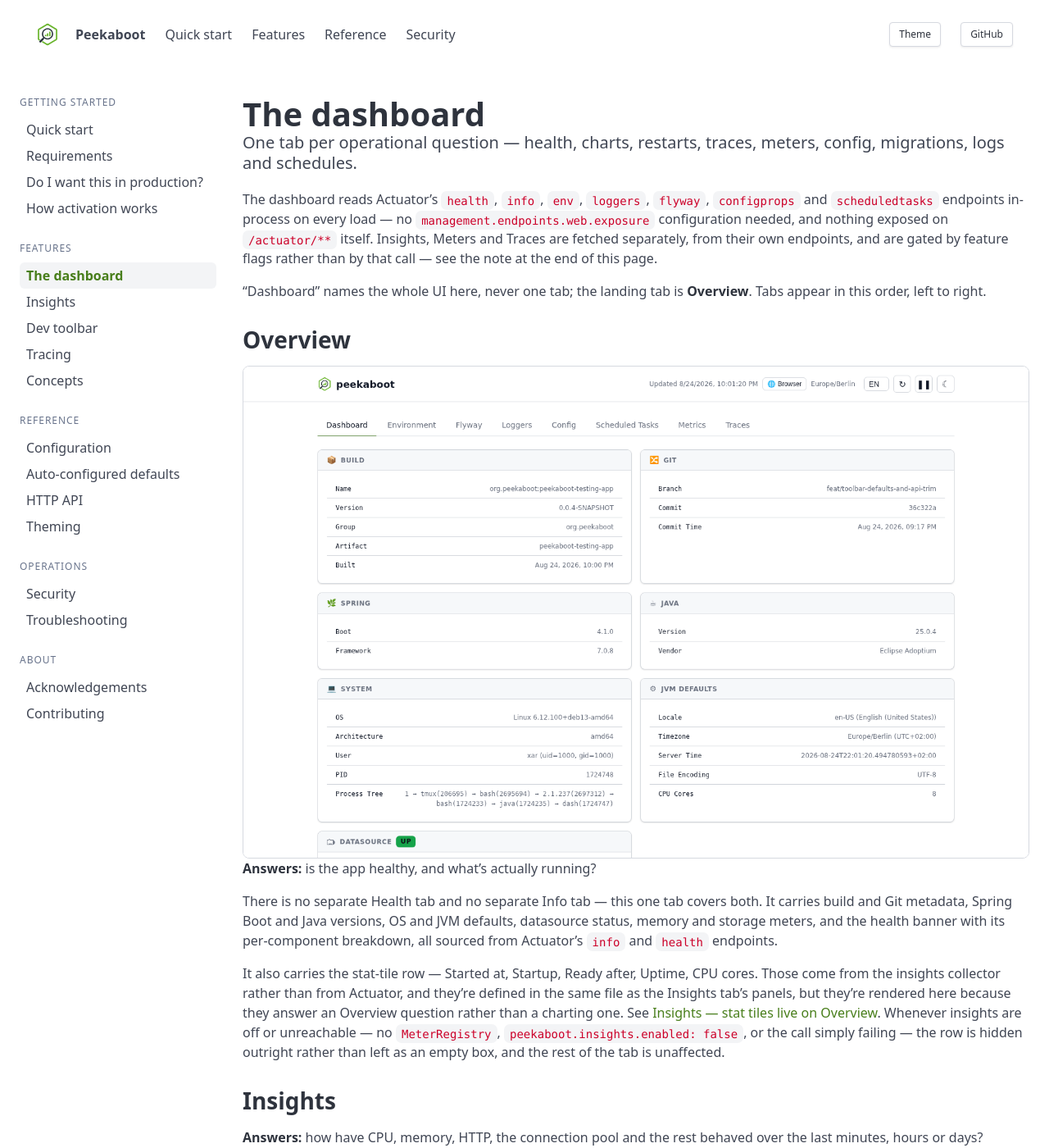
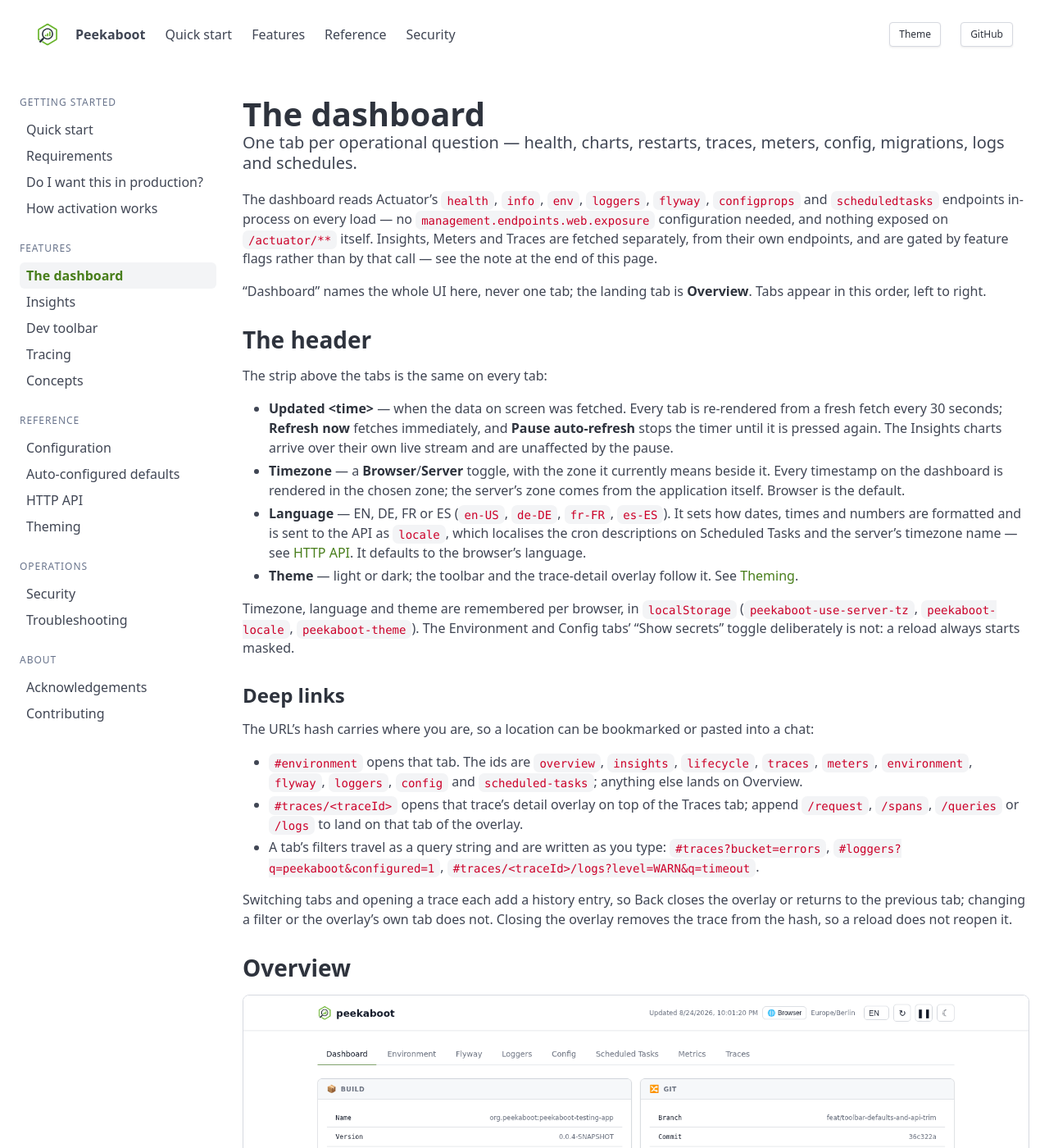
Before and after one commit to peekaboot-org/peekaboot-org.github.io, a Jekyll site: the page built from docs/dashboard.md, in a window 1280 px wide and 1400 px high. Shown: the whole window at 82% size. Built offline with Jekyll 4.4.1, drawn with Linux system fonts in a browser that asks for light colours.

Commit message:
docs: document the dashboard header controls, deep links and what the locale parameter accepts

```diff
--- a/docs/dashboard.md
+++ b/docs/dashboard.md
@@ -13,6 +13,47 @@
 
 "Dashboard" names the whole UI here, never one tab; the landing tab is **Overview**. Tabs
 appear in this order, left to right.
+
+## The header
+
+The strip above the tabs is the same on every tab:
+
+- **Updated &lt;time&gt;** &mdash; when the data on screen was fetched. Every tab is
+  re-rendered from a fresh fetch every 30 seconds; **Refresh now** fetches immediately, and
+  **Pause auto-refresh** stops the timer until it is pressed again. The Insights charts
+  arrive over their own live stream and are unaffected by the pause.
+- **Timezone** &mdash; a **Browser**/**Server** toggle, with the zone it currently means
+  beside it. Every timestamp on the dashboard is rendered in the chosen zone; the server's
+  zone comes from the application itself. Browser is the default.
+- **Language** &mdash; EN, DE, FR or ES (`en-US`, `de-DE`, `fr-FR`, `es-ES`). It sets how
+  dates, times and numbers are formatted and is sent to the API as `locale`, which
+  localises the cron descriptions on Scheduled Tasks and the server's timezone name &mdash;
+  see [HTTP API]({{ '/docs/api/' | relative_url }}#the-locale-parameter). It defaults to
+  the browser's language.
+- **Theme** &mdash; light or dark; the toolbar and the trace-detail overlay follow it. See
+  [Theming]({{ '/docs/theming/' | relative_url }}#light-and-dark-mode).
+
+Timezone, language and theme are remembered per browser, in `localStorage`
+(`peekaboot-use-server-tz`, `peekaboot-locale`, `peekaboot-theme`). The Environment and
+Config tabs' "Show secrets" toggle deliberately is not: a reload always starts masked.
+
+### Deep links
+
+The URL's hash carries where you are, so a location can be bookmarked or pasted into a
+chat:
+
+- `#environment` opens that tab. The ids are `overview`, `insights`, `lifecycle`, `traces`,
+  `meters`, `environment`, `flyway`, `loggers`, `config` and `scheduled-tasks`; anything
+  else lands on Overview.
+- `#traces/<traceId>` opens that trace's detail overlay on top of the Traces tab; append
+  `/request`, `/spans`, `/queries` or `/logs` to land on that tab of the overlay.
+- A tab's filters travel as a query string and are written as you type:
+  `#traces?bucket=errors`, `#loggers?q=peekaboot&configured=1`,
+  `#traces/<traceId>/logs?level=WARN&q=timeout`.
+
+Switching tabs and opening a trace each add a history entry, so Back closes the overlay
+or returns to the previous tab; changing a filter or the overlay's own tab does not.
+Closing the overlay removes the trace from the hash, so a reload does not reopen it.
 
 ## Overview
 
```
Also changed, not shown: docs/api.md (+10 -2 lines).
